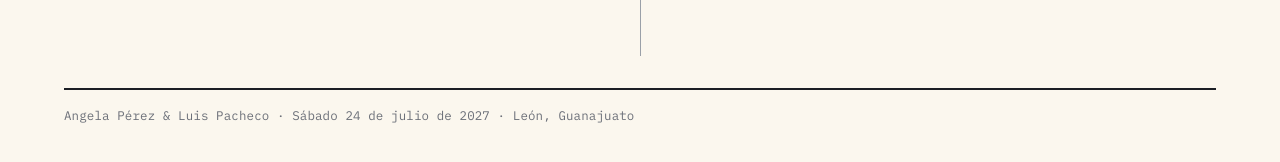
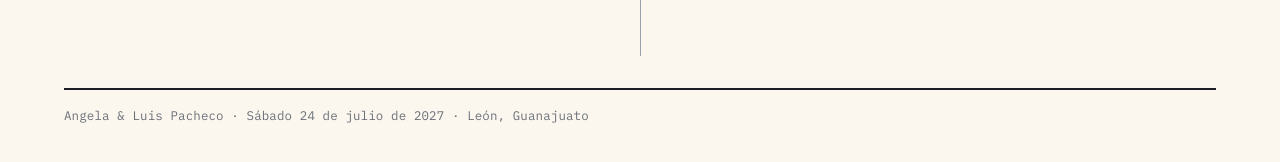
Before and after one commit to luigipacheco/boda, a Jekyll site: the page built from index.html, in a window 1280 px wide and 900 px high, scrolled down 1339 px. Shown: the part 726-888 px from the top of the window. Built offline with Jekyll 4.4.1, drawn with Linux system fonts in a browser that asks for light colours.

Commit message:
Names: Angela & Luis Pacheco
Co-Authored-By: Claude Fable 5.1 <noreply@anthropic.com>

```diff
--- a/_config.yml
+++ b/_config.yml
@@ -2,13 +2,13 @@
 # Edit the values below; everything on the site reads from here.
 
 title: Angela & Luis
-description: Boda de Angela Pérez y Luis Pacheco — León, Guanajuato
+description: Boda de Angela y Luis Pacheco — León, Guanajuato
 url: "https://luigipacheco.github.io"
 baseurl: "/boda"          # change to "" when a custom domain is set
 lang: es
 
 couple:
-  bride: Angela Pérez
+  bride: Angela
   groom: Luis Pacheco
   short: Angela & Luis
 
```
